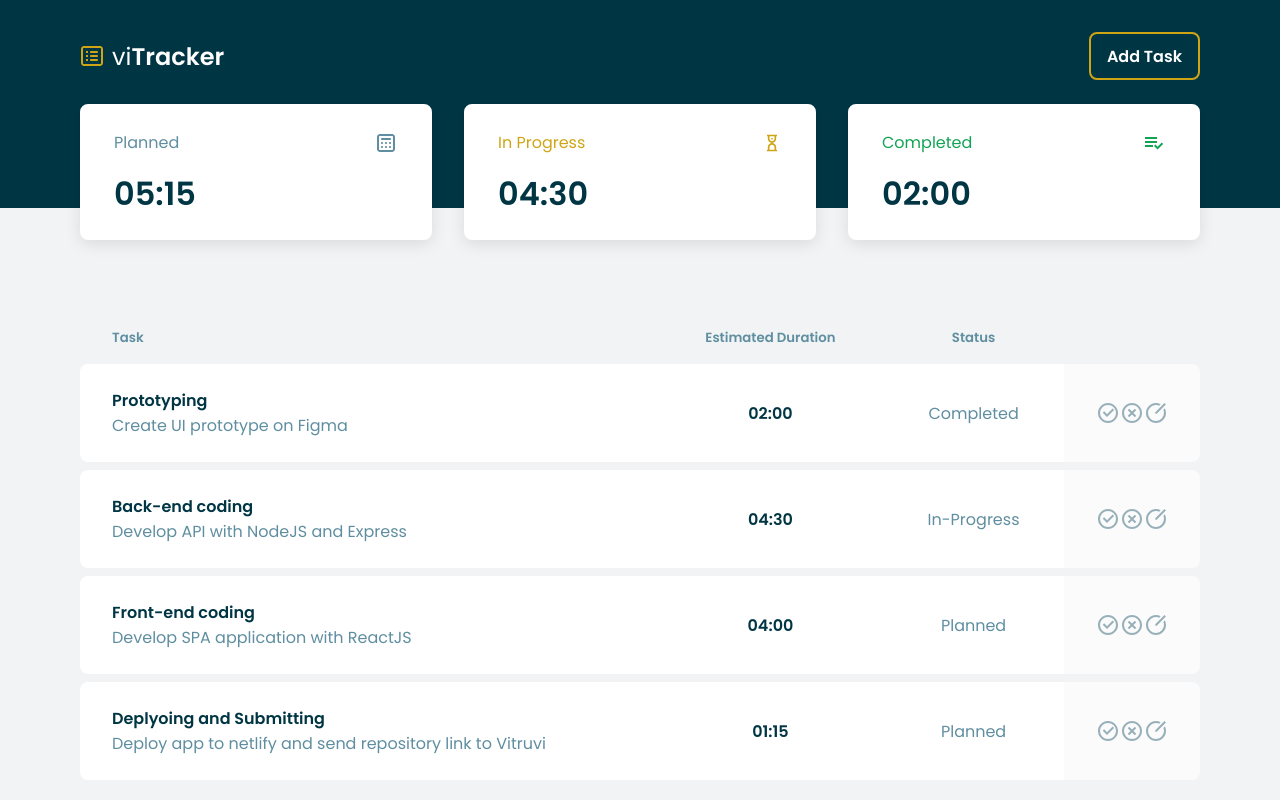
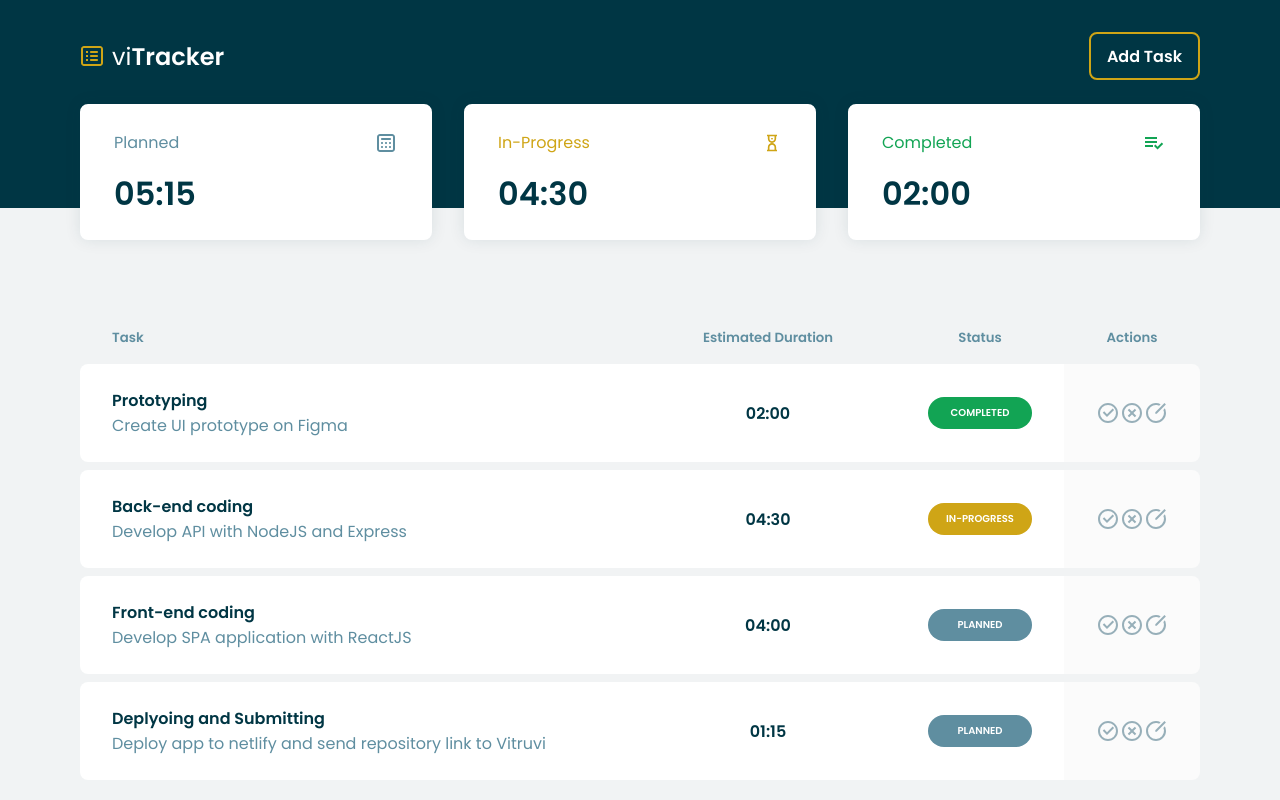
Before and after one commit to brunomendonca-com/viTracker, a React (Create React App) app: page / in a window 1280 px wide. Built offline with nearby package versions, Linux system fonts and the light colour scheme; data requests are answered from the project's data file.

Commit message:
Add status button styling

```diff
--- a/package.json
+++ b/package.json
@@ -5,6 +5,7 @@
   "dependencies": {
     "axios": "^0.21.0",
     "luxon": "^1.25.0",
+    "polished": "^4.0.4",
     "react": "^16.13.1",
     "react-dom": "^16.13.1",
     "react-icons": "^3.11.0",
--- a/src/components/Header/index.tsx
+++ b/src/components/Header/index.tsx
@@ -15,7 +15,7 @@ const Header: React.FC = () => {
         </nav>
         <StatusContainer>
           <StatusBox status="Planned" duration={18900000} />
-          <StatusBox status="In Progress" duration={16200000} />
+          <StatusBox status="In-Progress" duration={16200000} />
           <StatusBox status="Completed" duration={7200000} />
         </StatusContainer>
       </header>
--- a/src/components/StatusBox/index.tsx
+++ b/src/components/StatusBox/index.tsx
@@ -5,13 +5,13 @@ import { CgCalendarDates, CgSandClock, CgPlayListCheck } from 'react-icons/cg';
 import { Container, Description, DurationLabel } from './styles';
 
 interface StatusBoxProps {
-  status: 'Planned' | 'In Progress' | 'Completed';
+  status: 'Planned' | 'In-Progress' | 'Completed';
   duration?: number;
 }
 
 const colors = {
   Planned: '#5F8EA0',
-  'In Progress': '#CFA516',
+  'In-Progress': '#CFA516',
   Completed: '#12A454',
 };
 
@@ -23,7 +23,7 @@ const renderIcon = (status: string) => {
           <CgCalendarDates size={24} color={colors[status]} />
         </>
       );
-    case 'In Progress':
+    case 'In-Progress':
       return (
         <>
           <CgSandClock size={20} color={colors[status]} />
--- a/src/components/StatusBox/styles.ts
+++ b/src/components/StatusBox/styles.ts
@@ -1,14 +1,10 @@
 import styled from 'styled-components';
-
-interface StatusProps {
-  status?: string;
-}
 
 export const Container = styled.div`
   background: white;
   border: 2px solid white;
   border-radius: 8px;
-  box-shadow: 0px 4px 16px rgba(0, 0, 0, 0.1);
+  box-shadow: 0px 0px 16px rgba(0, 54, 68, 0.1);
   cursor: pointer;
   height: 136px;
   margin-right: 32px;
@@ -30,7 +26,7 @@ export const Container = styled.div`
   }
 `;
 
-export const Description = styled.div<StatusProps>`
+export const Description = styled.div`
   align-items: center;
   display: flex;
   flex-direction: row;
--- a/src/components/TaskList/index.tsx
+++ b/src/components/TaskList/index.tsx
@@ -6,7 +6,7 @@ import {
   RiEditCircleLine,
 } from 'react-icons/ri';
 
-import { Container } from './styles';
+import { Container, StatusButton } from './styles';
 import { Task } from '../../App';
 
 interface TaskListProps {
@@ -27,6 +27,9 @@ const TaskList: React.FC<TaskListProps> = ({ tasks }: TaskListProps) => {
             <th>
               <h5>Status</h5>
             </th>
+            <th>
+              <h5>Actions</h5>
+            </th>
           </tr>
         </thead>
 
@@ -41,21 +44,35 @@ const TaskList: React.FC<TaskListProps> = ({ tasks }: TaskListProps) => {
                 <td>
                   <h4>{Duration.fromMillis(estimate).toFormat('hh:mm')}</h4>
                 </td>
-                <td>{state}</td>
+                <td>
+                  <StatusButton
+                    state={state}
+                    type="button"
+                    onClick={() => {
+                      alert(`Task ID: ${id}, State: ${state}`);
+                    }}
+                  >
+                    {state}
+                  </StatusButton>
+                </td>
 
                 <td>
                   <div className="buttonGroup">
-                    <div className="saveButton">
+                    <button type="button" className="saveButton">
                       <RiCheckboxCircleLine size={24} />
-                    </div>
+                    </button>
 
-                    <div className="closeButton">
+                    <button type="button" className="closeButton">
                       <RiCloseCircleLine size={24} />
-                    </div>
+                    </button>
 
-                    <div className="editButton">
+                    <button
+                      type="button"
+                      className="editButton"
+                      onClick={() => alert(`Task: ${name}, id: ${id}`)}
+                    >
                       <RiEditCircleLine size={24} />
-                    </div>
+                    </button>
                   </div>
                 </td>
               </tr>
--- a/src/components/TaskList/styles.ts
+++ b/src/components/TaskList/styles.ts
@@ -17,6 +17,15 @@ export const Container = styled.section`
 
       &:first-child {
         text-align: left;
+        width: 50%;
+      }
+
+      &:nth-last-child(2) {
+        width: 15%;
+      }
+
+      &:last-child {
+        width: 10%;
       }
     }
 
@@ -33,8 +42,7 @@ export const Container = styled.section`
 
       &:last-child {
         border-radius: 0 8px 8px 0;
-        width:96px;
-        background:#fbfbfb;
+        background: #fbfbfb;
       }
 
       h4 {
@@ -42,7 +50,6 @@ export const Container = styled.section`
       }
 
       .buttonGroup {
-        color: #97afb9;
         height: 24px;
         padding-top: 6px;
         display: flex;
@@ -50,32 +57,67 @@ export const Container = styled.section`
         align-items: center;
         justify-content: space-between;
 
-        .saveButton {
-          cursor: pointer;
+        button {
+          background: none;
+          border: none;
+          color: #97afb9;
+
           transition: all 250ms ease;
-
-          &:hover {
-            color: #12a454;
-          }
         }
 
-        .closeButton {
-          cursor: pointer;
-          transition: all 250ms ease;
-
-          &:hover {
-            color: #e83f5b;
-          }
+        .saveButton:hover {
+          color: #12a454;
         }
 
-        .editButton {
-          cursor: pointer;
-          transition: all 250ms ease;
+        .closeButton:hover {
+          color: #e83f5b;
+        }
 
-        &:hover {
+        .editButton:hover {
           color: #003644;
         }
       }
     }
   }
 `;
+
+interface StatusButtonProps {
+  state?: string;
+}
+
+export const StatusButton = styled.button`
+  background: ${({ state }: StatusButtonProps) => {
+    switch (state) {
+      case 'Planned':
+        return '#5F8EA0';
+      case 'In-Progress':
+        return '#CFA516';
+      case 'Completed':
+        return '#12a454';
+      default:
+        return '#BDBDBD;';
+    }
+  }};
+
+  border: none;
+  border-radius: 36px;
+  color: white;
+  padding: 8px 16px;
+  font-size: 10px;
+  font-weight: 600;
+  text-transform: uppercase;
+  white-space: nowrap;
+
+  height: 50%;
+  width: 100%;
+
+  display: flex;
+  align-items: center;
+  justify-content: center;
+
+  transition: all 300ms ease;
+
+  &:hover {
+    background: #003644;
+  }
+`;
```
Also changed, not shown: 1 other file (tests, documents, lock files or other folders).
